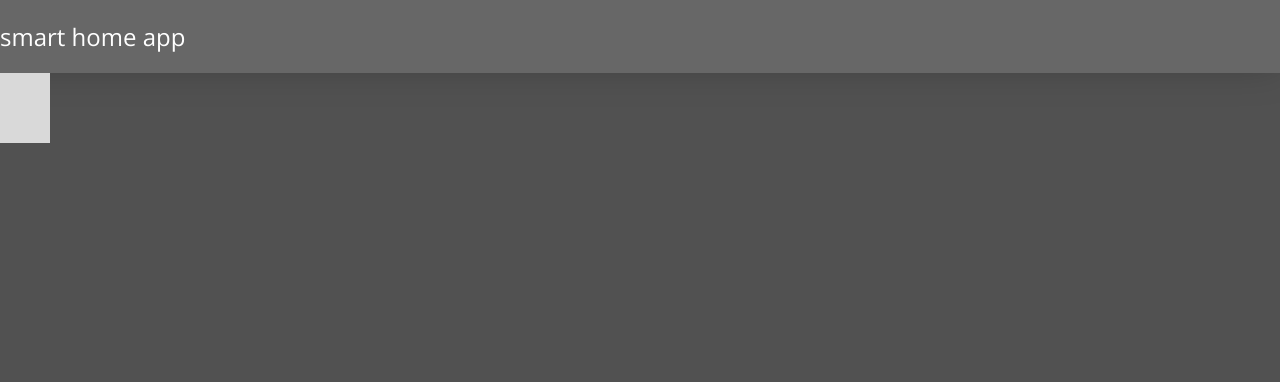
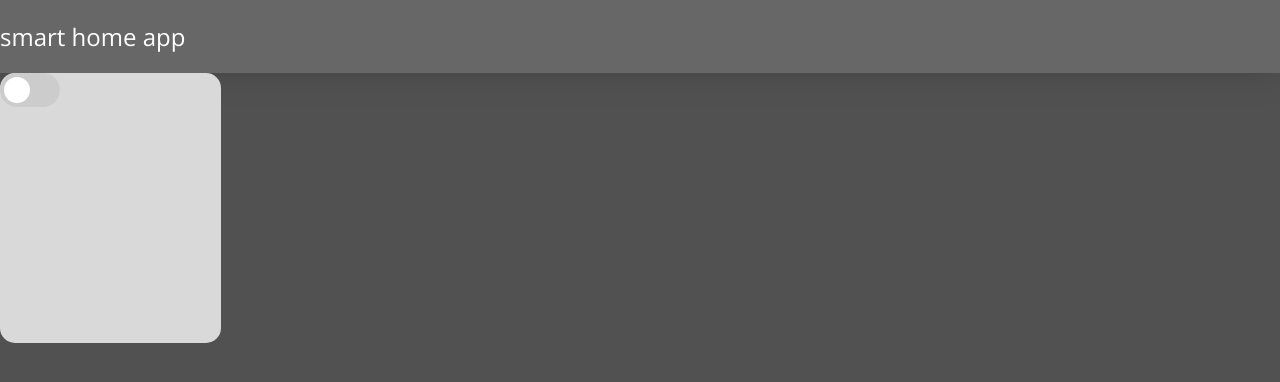
Before and after one commit to DawiD131/smart-home-app, a Vue app: page / in a window 1280 px wide. Shown: the top 382 px of the page. Built offline with nearby package versions, Linux system fonts and the light colour scheme.

Commit message:
feat: add ToggleButton atom

```diff
--- /dev/null
+++ b/src/components/atoms/ToggleButton.vue
@@ -0,0 +1,67 @@
+<template>
+  <label class="switch">
+    <input type="checkbox" />
+    <span class="switch__slider"></span>
+  </label>
+</template>
+
+<script>
+export default {
+  name: "ToggleButton",
+};
+</script>
+
+<style lang="scss" scoped>
+.switch {
+  position: relative;
+  display: inline-block;
+  width: 60px;
+  height: 34px;
+
+  &__slider {
+    position: absolute;
+    cursor: pointer;
+    top: 0;
+    left: 0;
+    right: 0;
+    bottom: 0;
+    background-color: #ccc;
+    -webkit-transition: 0.4s;
+    transition: 0.4s;
+    border-radius: 34px;
+
+    &::before {
+      position: absolute;
+      content: "";
+      height: 26px;
+      width: 26px;
+      left: 4px;
+      bottom: 4px;
+      background-color: white;
+      -webkit-transition: 0.4s;
+      transition: 0.4s;
+      border-radius: 50%;
+    }
+  }
+
+  input {
+    opacity: 0;
+    width: 0;
+    height: 0;
+
+    &:checked + span {
+      background-color: #2196f3;
+    }
+
+    &:focus + span {
+      box-shadow: 0 0 1px #2196f3;
+    }
+
+    &:checked + span:before {
+      -webkit-transform: translateX(26px);
+      -ms-transform: translateX(26px);
+      transform: translateX(26px);
+    }
+  }
+}
+</style>
--- a/src/components/organisms/Navbar.vue
+++ b/src/components/organisms/Navbar.vue
@@ -6,7 +6,7 @@
 
 <script>
 export default {
-  name: "nav-bar",
+  name: "NavBar",
 };
 </script>
 
--- a/src/components/organisms/RelayTile.vue
+++ b/src/components/organisms/RelayTile.vue
@@ -1,10 +1,17 @@
 <template>
-  <div class="relay-tile"></div>
+  <div class="relay-tile">
+    <ToggleButton />
+  </div>
 </template>
 
 <script>
+import ToggleButton from "@/components/atoms/ToggleButton";
+
 export default {
   name: "RelayTile",
+  components: {
+    ToggleButton,
+  },
 };
 </script>
 
@@ -13,7 +20,8 @@ export default {
 
 .relay-tile {
   background: $background-secondary-c;
-  height: 7rem;
-  width: 5rem;
+  height: 27rem;
+  width: 22.1rem;
+  border-radius: 15px;
 }
 </style>
```
